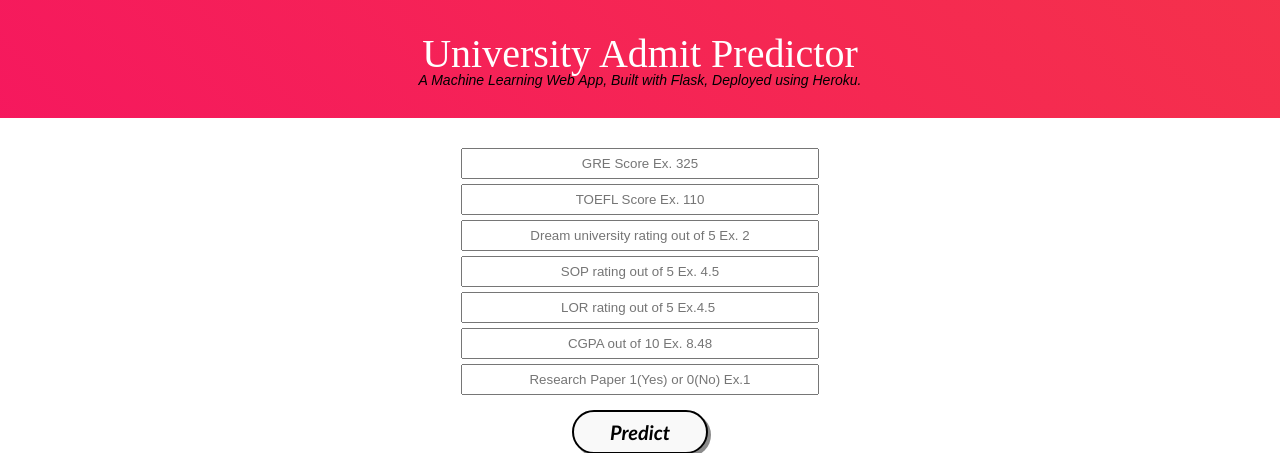
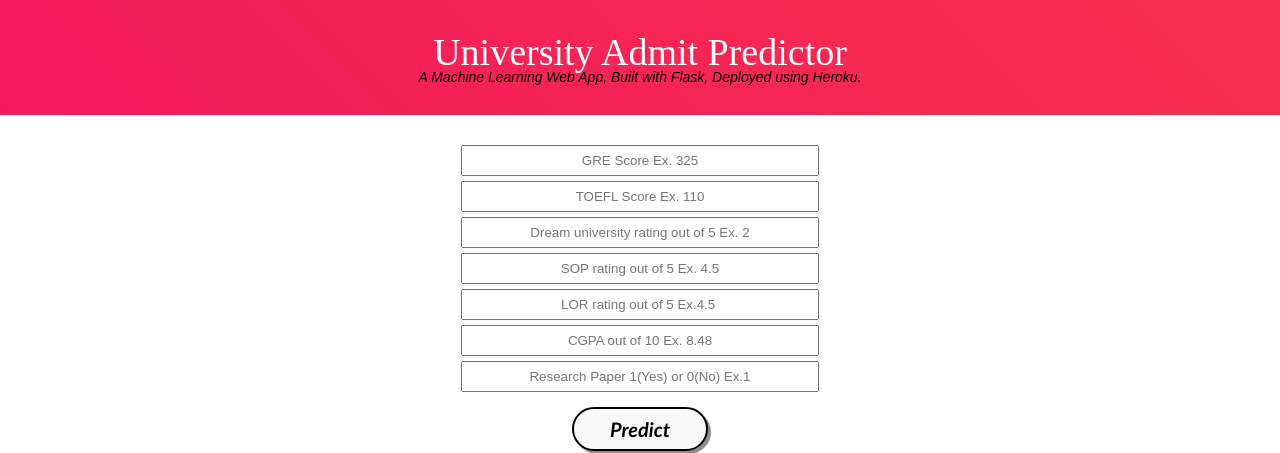
Before and after one commit to prateekkumbar4546/University-Admission-Predictor, a Flask app: page / in a window 1280 px wide. Shown: the top 453 px of the page. Run offline with Flask 2, Linux system fonts and the light colour scheme; parts of the project's set-up code (start-up, migrations or seed data) failed here and were passed over; some libraries are stand-ins or nearby versions.

Commit message:
Update styles.css

```diff
--- a/static/styles.css
+++ b/static/styles.css
@@ -41,7 +41,7 @@ body{
 .heading_font{
     color: #ffffff;
 	font-family: "Times New Roman", Times, serif;
-	font-size: 40px;
+	font-size: 38px;
 	font-weight: normal;
 }
 
```
